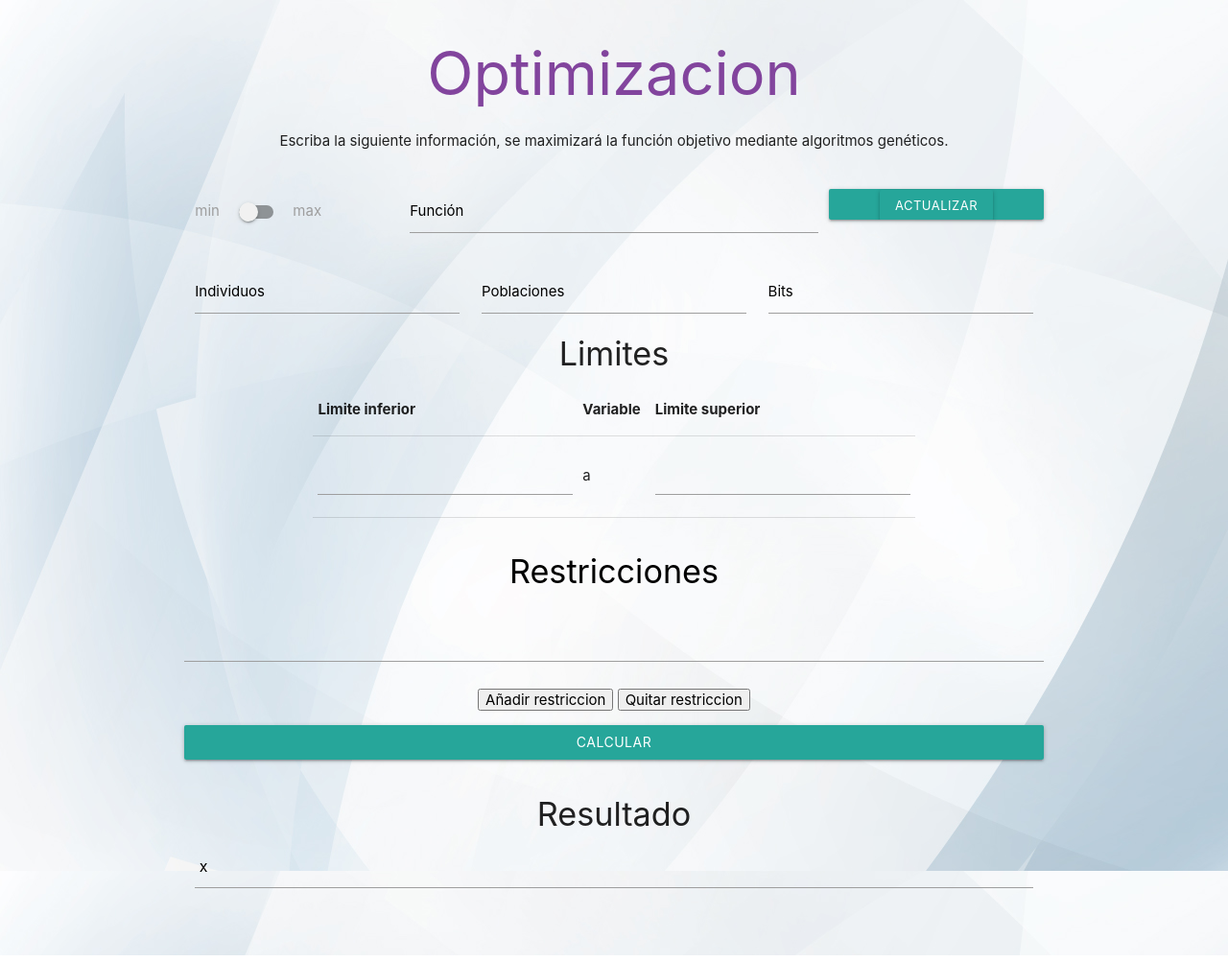
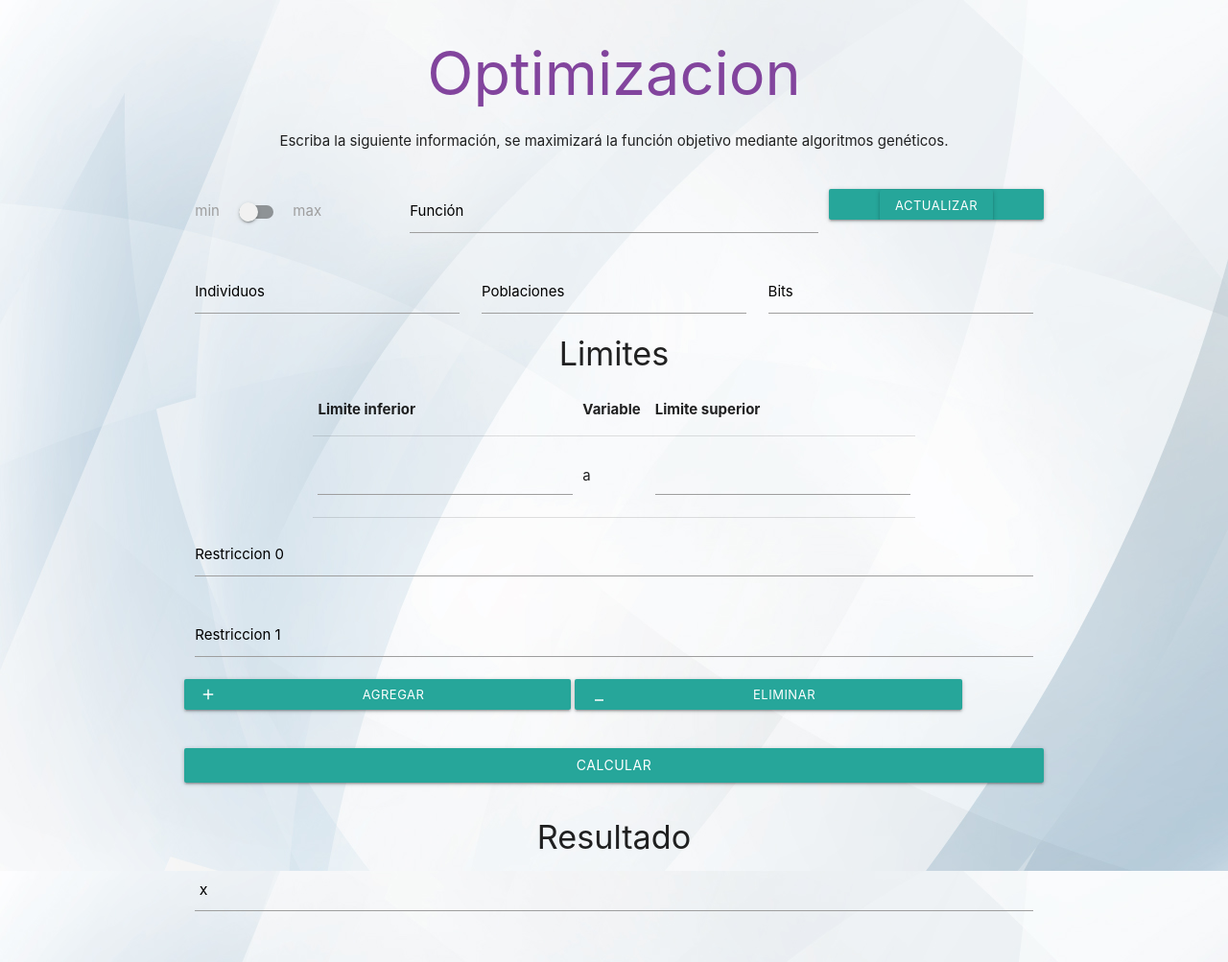
Before and after one commit to Ang3lino/genetic, a plain HTML site: page index.html in a window 1280 px wide. Shown: the top 1003 px of the page at 96% size. Drawn offline with Linux system fonts and the light colour scheme.

Commit message:
Add files via upload

```diff
--- a/index.html
+++ b/index.html
@@ -1,7 +1,8 @@
 <!DOCTYPE html>
 <html lang="en">
+
 <head>
-	<meta http-equiv="Content-Type" content="text/html; charset=utf-8"/>
+	<meta http-equiv="Content-Type" content="text/html; charset=utf-8" />
 	<meta http-equiv="X-UA-Compatible" content="IE=edge,chrome=1">
 	<meta name="viewport" content="width=device-width,initial-scale=1,minimum-scale=1,maximum-scale=1,user-scalable=no">
 	<title> Algoritmo genetico </title>
@@ -9,10 +10,10 @@
 	<!--Import Google Icon Font-->
 	<link href="https://fonts.googleapis.com/icon?family=Material+Icons" rel="stylesheet">
 	<!--Let browser know website is optimized for mobile-->
-	<meta name="viewport" content="width=device-width, initial-scale=1.0"/>
+	<meta name="viewport" content="width=device-width, initial-scale=1.0" />
 
 	<!--Import materialize.css-->
-	<link type="text/css" rel="stylesheet" href="materialize/materialize.min.css"  media="screen,projection"/>
+	<link type="text/css" rel="stylesheet" href="materialize/materialize.min.css" media="screen,projection" />
 
 	<script src="jquery/jquery-3.3.1.js" type="text/javascript"> </script>
 
@@ -30,14 +31,15 @@
 <body background="fondomet.jpg" >
 -->
 
-<body background="fondomet.jpg" >
+<body background="fondomet.jpg">
 
 	<div class="container">
 		<h1 style="color:#82449d" align="center"> Optimizacion </h1>
-		<p align="center"> Escriba la siguiente información, se maximizará la función objetivo mediante algoritmos genéticos. </p>
+		<p align="center"> Escriba la siguiente información, se maximizará la función objetivo mediante algoritmos genéticos.
+		</p>
 
 		<div class="row">
-			<div class="col s3 switch input-field " >
+			<div class="col s3 switch input-field ">
 				<label>
 					min
 					<input type="checkbox" id="switch-max" style="color: black">
@@ -45,15 +47,15 @@
 					max
 				</label>
 			</div>
-			<div class="col s6 input-field" >
+			<div class="col s6 input-field">
 				<label style="color:black"> Función </label>
 				<!-- this also works
 					<input type="text" name="Funcion objetivo" id="objective-func-txt" onchange="eventStrFun()">
 				-->
-				<input type="text" name="Funcion objetivo" id="objective-func-txt" >
+				<input type="text" name="Funcion objetivo" id="objective-func-txt">
 			</div>
-			<div class="col s3 input-field waves-effect waves-light btn-small " id="btn-update-restrictions" >
-				<a class="waves-effect waves-light btn-small" >actualizar</a>
+			<div class="col s3 input-field waves-effect waves-light btn-small " id="btn-update-restrictions">
+				<a class="waves-effect waves-light btn-small">actualizar</a>
 			</div>
 			<div class="col s4 input-field">
 				<label style="color:black"> Individuos </label>
@@ -74,7 +76,7 @@
 						Limites
 					</h4>
 				</div>
-			<table >
+				<table>
 
 					<thead>
 						<tr>
@@ -84,28 +86,48 @@
 						</tr>
 					</thead>
 
-				<tbody >
+					<tbody>
 						<tr>
 							<td> <input type="number" id="low-0"> </td>
 							<td>a</td>
 							<td> <input type="number" id="high-0"> </td>
 						</tr>
 					</tbody>
+
 				</table>
 			</div>
 
+			<div class="row" >
+
+				<tbody>
+
+					<tr>
+						<div class="col s12 input-field valign">
+							<label style="color:black"> Restriccion 0 </label>
+							<input type="text" id="restriction-0">
+						</div>
+					</tr>
+
+					<tr>
+						<div class="col s12 input-field valign">
+							<label style="color:black"> Restriccion 1 </label>
+							<input type="text" id="restriction-1">
+						</div>
+					</tr>
+
+				</tbody>
 
 
-			<div class="col s12 input-field">
-				<h4 style="color:black" align="center"> Restricciones </h4>
-			</div>
-				<input type="text" name="Restriccion" id="res-01">
-		</div>
-		<div class="col s4 input-field">
-			<center><input type="button" id="btnAdd" value="Añadir restriccion">
-			<input type="button" id="btnDel" value="Quitar restriccion"></center>
+				<div class="row">
+					<a class="waves-effect waves-light btn-small" style="width: 45%">
+						<i class="material-icons left">add</i> Agregar
+					</a>
+					<a class="waves-effect waves-light btn-small s12" style="width: 45%">
+						<i class="material-icons left">minimize</i> Eliminar
+					</a>
 				</div>
 
+			</div>
 
 			<a class="waves-effect waves-light btn" style="width: 100%" id="btn-compute">Calcular</a>
 
@@ -115,7 +137,7 @@
 						<div class="input-field col s12">
 							<center>
 								<h4 for="txtarea-result">Resultado </h4>
-						<textarea id="txtarea-result" class="materialize-textarea" > x </textarea>
+								<textarea id="txtarea-result" class="materialize-textarea"> x </textarea>
 							</center>
 						</div>
 					</div>
```
Lines whose indentation alone changed are shown as unchanged.
